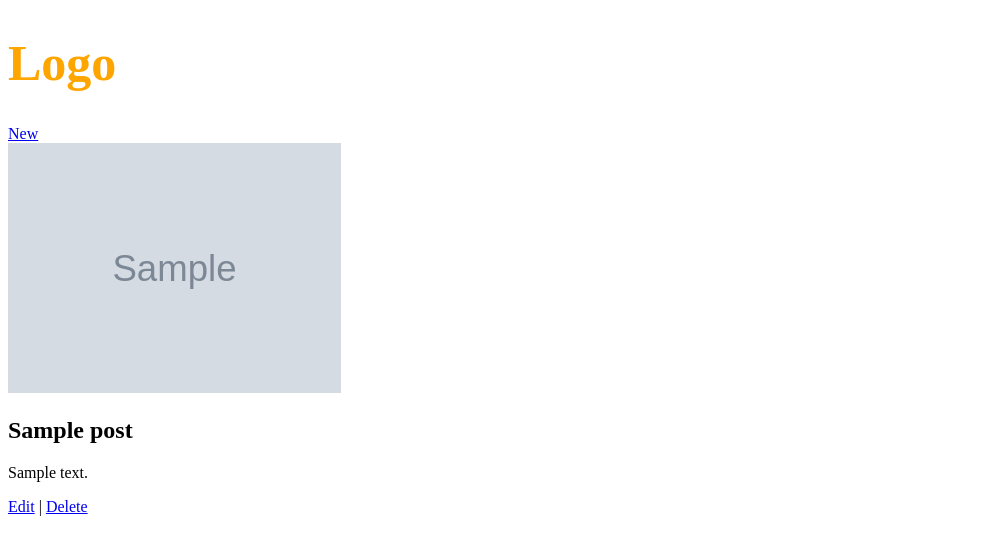
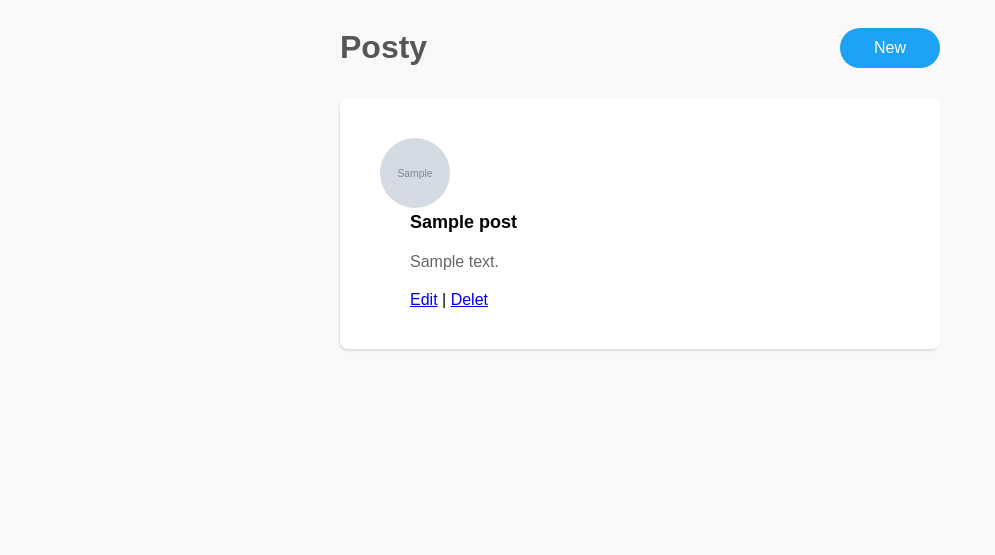
Before and after one commit to ArijTrabelsi/Posty-workshop, a Flask app: template templates/index.html in a window 1280 px wide. Shown: the top 555 px of the page, without its empty margins (0-995 px from the left). Run offline with Flask 2, Linux system fonts and the light colour scheme; the template is opened without the code that fills it: most values are stand-ins (such as "Sample title", 1, 10 or a date in 2020); grey boxes marked "Sample" are stand-in pictures.

Commit message:
add index.html

```diff
--- a/templates/index.html
+++ b/templates/index.html
@@ -1,37 +1,42 @@
 <!DOCTYPE html>
 <html lang="en">
+
 <head>
     <meta charset="UTF-8">
     <meta name="viewport" content="width=device-width, initial-scale=1.0">
     <meta http-equiv="X-UA-Compatible" content="ie=edge">
+    <link href="{{ url_for('static', filename='style.css') }}" rel="stylesheet">
     <title>Posty</title>
 </head>
+
 <body>
     <header>
-        <h1 style="color:orange; font-size:50px;">Logo</h1>
+        <h1>Posty</h1>
         <nav>
-            <a href="post-add.html">New</a>
+            <a href="{{ url_for('post_add') }}">New</a>
         </nav>
     </header>
-
     <main>
-        {% for post in posts %}
+         {% for post in posts %}
         <article>
             <div>
-                <img src="{{post.photo_url}}" height="250px">
-            </div>
-            <div>
-                <h2>{{post.name}}</h2>
-                <p>{{post.body}}</p>
+                <img src="{{post.photo_url}}"
+                    height="200px">
                 <div>
-                    <a href="edit">Edit</a> |
-                    <a href="delete">Delete</a>
+
+                        <h2>{{post.name}}</h2>
+
+                    <p>{{post.body}}</p>
+                    <div>
+                        <a href="{{ url_for('post_update', id=post.id) }}">Edit</a> |
+                        <a href="{{ url_for('post_delete', id=post.id) }}">Delet</a>
+                    </div>
                 </div>
             </div>
         </article>
         {% endfor %}
 
     </main>
+</body>
 
-</body>
 </html>
```
